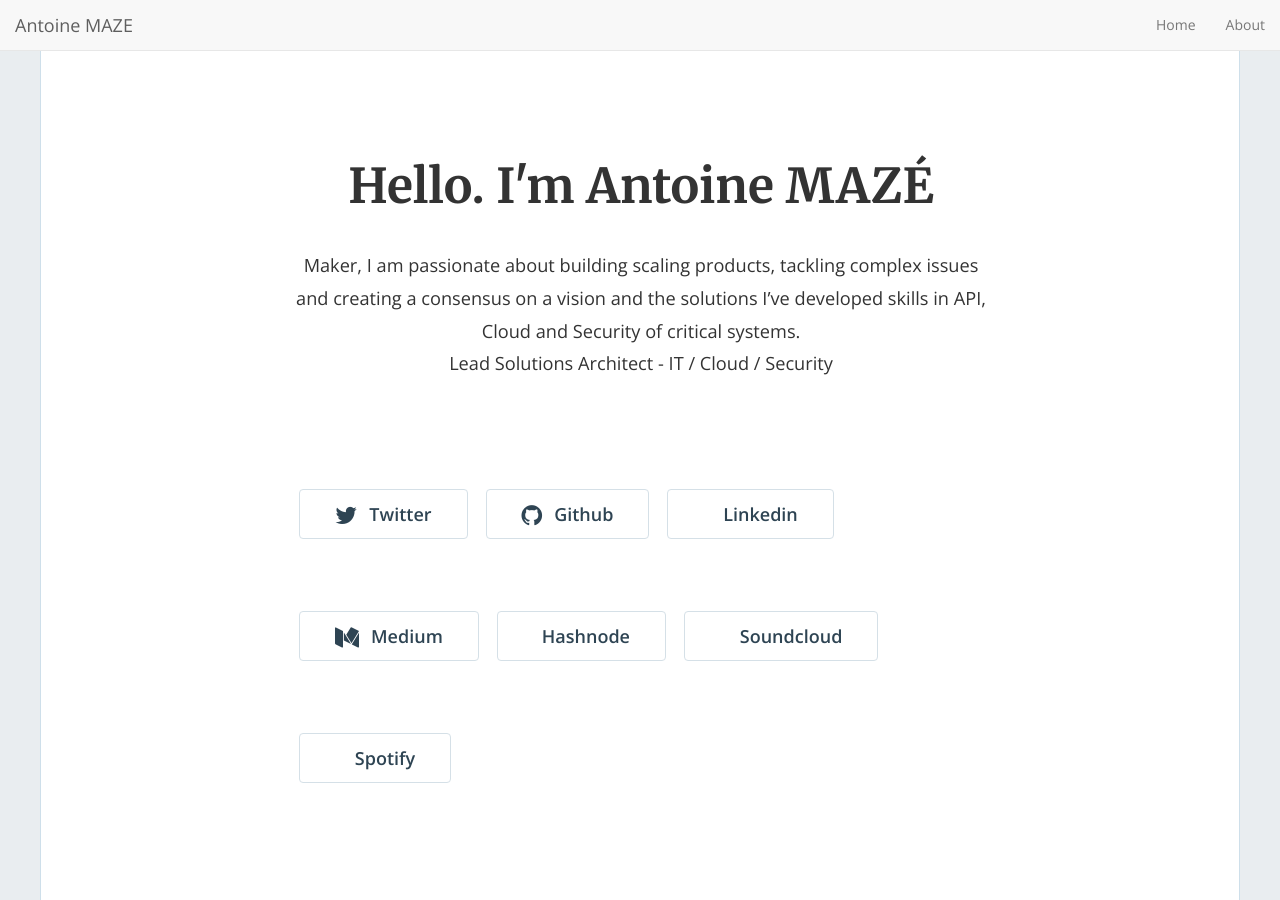
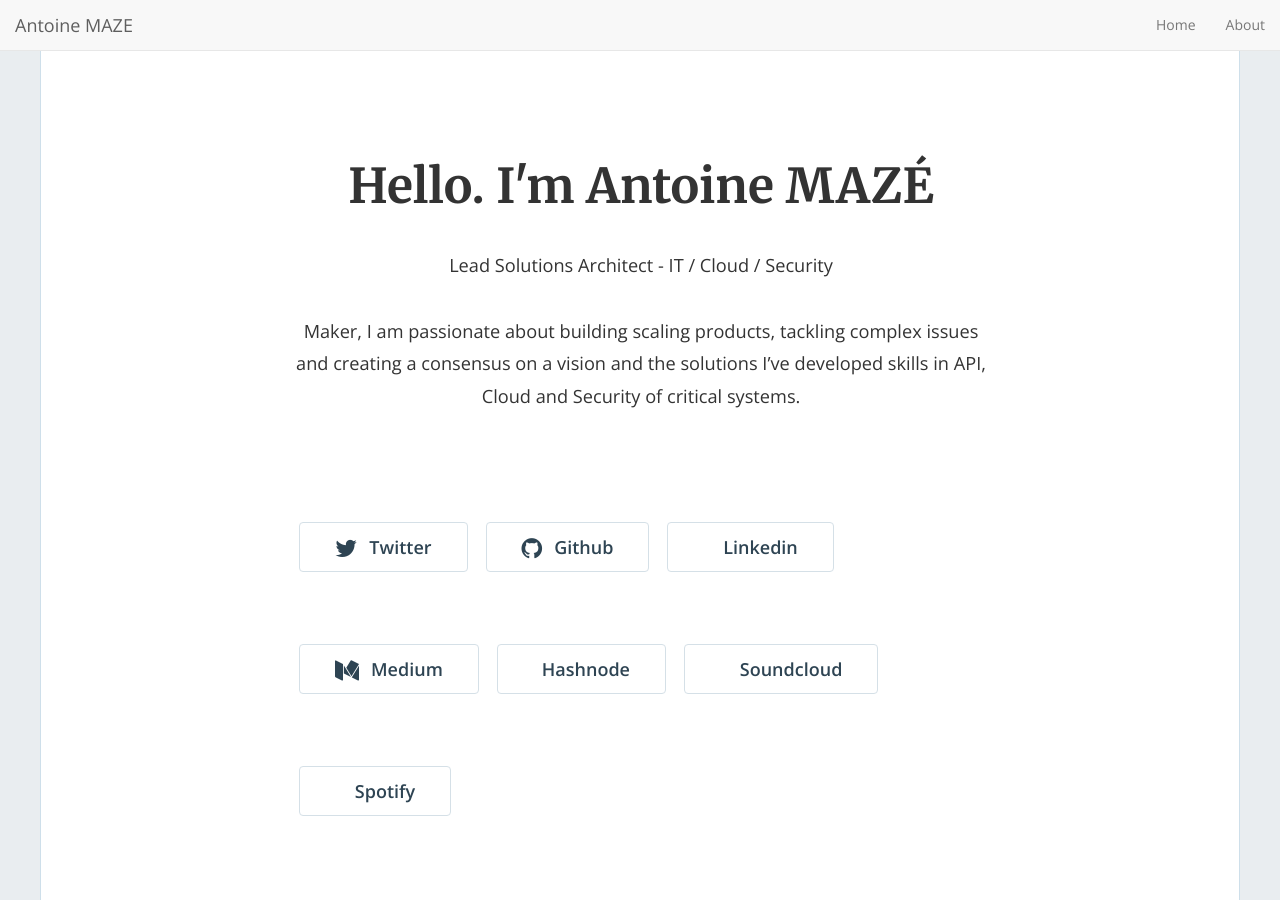
Before and after one commit to antinmaze/antinmaze.github.io, a Jekyll site: the page built from index.html, in a window 1280 px wide and 900 px high. Built offline with Jekyll 4.4.1, drawn with Linux system fonts in a browser that asks for light colours; nearby versions of some CDN libraries; the list of posts is cut into pages by our own code.

Commit message:
update font-awesome 4.7

```diff
--- a/_includes/header.html
+++ b/_includes/header.html
@@ -20,7 +20,7 @@
   <!-- Fonts -->
   <link href='https://fonts.googleapis.com/css?family=Open+Sans:400,300,600,400italic,700|Merriweather:400,300,300italic,400italic,700' rel='stylesheet' type='text/css'>
 
-  <link rel="stylesheet" href="//maxcdn.bootstrapcdn.com/font-awesome/4.5.0/css/font-awesome.min.css">
+  <link rel="stylesheet" href="//maxcdn.bootstrapcdn.com/font-awesome/4.7.0/css/font-awesome.min.css">
 
   <!-- Styles -->
   <link rel="stylesheet" href="{{ "/css/animate.min.css" | prepend: site.baseurl }}">
--- a/_includes/home-hero.html
+++ b/_includes/home-hero.html
@@ -14,12 +14,13 @@
 
           {% if site.description != '' or site.enable_contact == true %}
           <p class="text-center">
+            {% if site.role != '' %}
+            {{site.role}}
+            {% endif %}
+            </br></br>
+
             {% if site.description != '' %}
             {{site.description}}
-            {% endif %}
-            </br>
-            {% if site.role != '' %}
-            {{site.role}}
             {% endif %}
 
             {% if site.enable_contact == true %}
```
